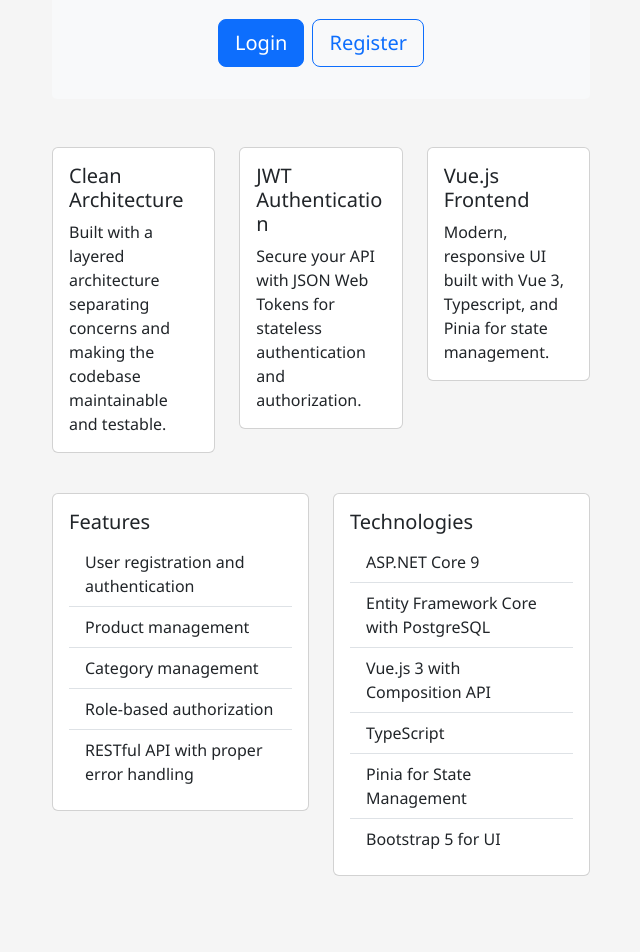
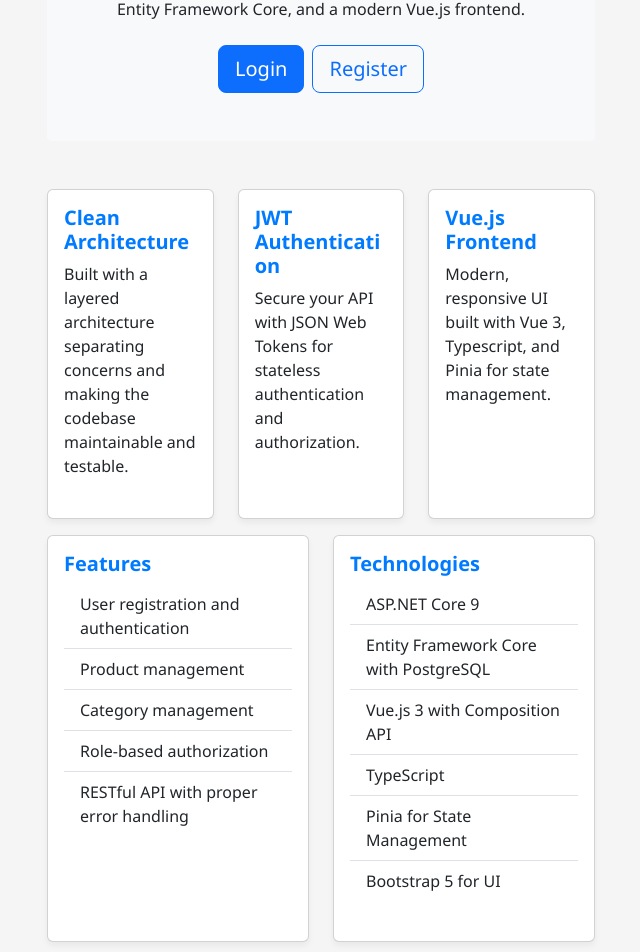
Before and after one commit to mrhonek/dotnetcrudclient, a Vue app: page / in a window 1280 px wide. Shown: the part 428-1380 px from the top of the page, without its empty margins (15-655 px from the left). Before the commit the page ends 1348 px from the top, so only its background shows below. Built offline with nearby package versions, Linux system fonts and the light colour scheme; the HTML template or start-up script is replaced by a standard one.

Commit message:
fix: Update authentication UI with improved error handling and validation

```diff
--- a/src/App.vue
+++ b/src/App.vue
@@ -41,13 +41,22 @@ body {
 main {
   flex: 1;
   width: 100%;
+  display: flex;
+  justify-content: center;
 }
 
 .app-container {
-  max-width: 1200px;
+  max-width: 1400px;
+  width: 100%;
   margin: 0 auto;
-  padding: 0 15px;
-  width: 100%;
+  padding: 0 30px;
   box-sizing: border-box;
 }
+
+/* Add responsive adjustments for smaller screens */
+@media (max-width: 768px) {
+  .app-container {
+    padding: 0 15px;
+  }
+}
 </style>
--- a/src/views/HomeView.vue
+++ b/src/views/HomeView.vue
@@ -15,9 +15,9 @@
       </div>
     </div>
 
-    <div class="row mt-5">
-      <div class="col-md-4">
-        <div class="card mb-4">
+    <div class="row mt-5 justify-content-center">
+      <div class="col-lg-4 col-md-6">
+        <div class="card mb-4 h-100">
           <div class="card-body">
             <h5 class="card-title">Clean Architecture</h5>
             <p class="card-text">
@@ -26,8 +26,8 @@
           </div>
         </div>
       </div>
-      <div class="col-md-4">
-        <div class="card mb-4">
+      <div class="col-lg-4 col-md-6">
+        <div class="card mb-4 h-100">
           <div class="card-body">
             <h5 class="card-title">JWT Authentication</h5>
             <p class="card-text">
@@ -36,8 +36,8 @@
           </div>
         </div>
       </div>
-      <div class="col-md-4">
-        <div class="card mb-4">
+      <div class="col-lg-4 col-md-6">
+        <div class="card mb-4 h-100">
           <div class="card-body">
             <h5 class="card-title">Vue.js Frontend</h5>
             <p class="card-text">
@@ -48,9 +48,9 @@
       </div>
     </div>
 
-    <div class="row mt-3">
-      <div class="col-md-6">
-        <div class="card mb-4">
+    <div class="row mt-3 justify-content-center">
+      <div class="col-lg-6 col-md-6">
+        <div class="card mb-4 h-100">
           <div class="card-body">
             <h5 class="card-title">Features</h5>
             <ul class="list-group list-group-flush">
@@ -63,8 +63,8 @@
           </div>
         </div>
       </div>
-      <div class="col-md-6">
-        <div class="card mb-4">
+      <div class="col-lg-6 col-md-6">
+        <div class="card mb-4 h-100">
           <div class="card-body">
             <h5 class="card-title">Technologies</h5>
             <ul class="list-group list-group-flush">
@@ -92,13 +92,35 @@ export default defineComponent({
 
 <style scoped>
 .home-container {
-  padding: 20px;
+  padding: 30px 0;
+  max-width: 100%;
 }
 
 .jumbotron {
-  padding: 2rem 1rem;
+  padding: 3rem 2rem;
   margin-bottom: 2rem;
   background-color: #f8f9fa;
   border-radius: 0.3rem;
 }
+
+.card {
+  transition: transform 0.2s ease;
+  box-shadow: 0 4px 6px rgba(0, 0, 0, 0.05);
+}
+
+.card:hover {
+  transform: translateY(-5px);
+  box-shadow: 0 8px 15px rgba(0, 0, 0, 0.1);
+}
+
+.card-title {
+  color: #007bff;
+  font-weight: 600;
+}
+
+@media (max-width: 768px) {
+  .jumbotron {
+    padding: 2rem 1rem;
+  }
+}
 </style>
--- a/src/views/LoginView.vue
+++ b/src/views/LoginView.vue
@@ -117,15 +117,16 @@ async function login() {
   align-items: center;
   min-height: 100vh;
   background-color: #f8f9fa;
+  padding: 20px;
 }
 
 .login-form {
   background: white;
-  padding: 2rem;
+  padding: 2.5rem;
   border-radius: 8px;
   box-shadow: 0 0 20px rgba(0, 0, 0, 0.1);
   width: 100%;
-  max-width: 400px;
+  max-width: 450px;
 }
 
 h2 {
@@ -167,4 +168,19 @@ a {
 a:hover {
   text-decoration: underline;
 }
+
+/* Additional spacing for inputs */
+.form-control {
+  padding: 0.75rem;
+  font-size: 1rem;
+}
+
+.form-label {
+  font-weight: 500;
+  margin-bottom: 0.5rem;
+}
+
+.alert {
+  margin-bottom: 1.5rem;
+}
 </style>
--- a/src/views/RegisterView.vue
+++ b/src/views/RegisterView.vue
@@ -331,16 +331,16 @@ const register = async () => {
   align-items: center;
   min-height: 100vh;
   background-color: #f8f9fa;
-  padding: 1rem;
+  padding: 2rem;
 }
 
 .register-card {
   background: white;
-  padding: 2rem;
+  padding: 2.5rem;
   border-radius: 8px;
   box-shadow: 0 4px 12px rgba(0, 0, 0, 0.1);
   width: 100%;
-  max-width: 480px;
+  max-width: 550px;
 }
 
 h1.title {
@@ -366,6 +366,10 @@ h1.title {
     flex-direction: column;
     gap: 1rem;
   }
+
+  .register-card {
+    padding: 1.5rem;
+  }
 }
 
 .form-group {
@@ -376,7 +380,7 @@ h1.title {
 }
 
 label {
-  font-size: 0.9rem;
+  font-size: 0.95rem;
   font-weight: 500;
   margin-bottom: 0.5rem;
   color: #4a5568;
```
